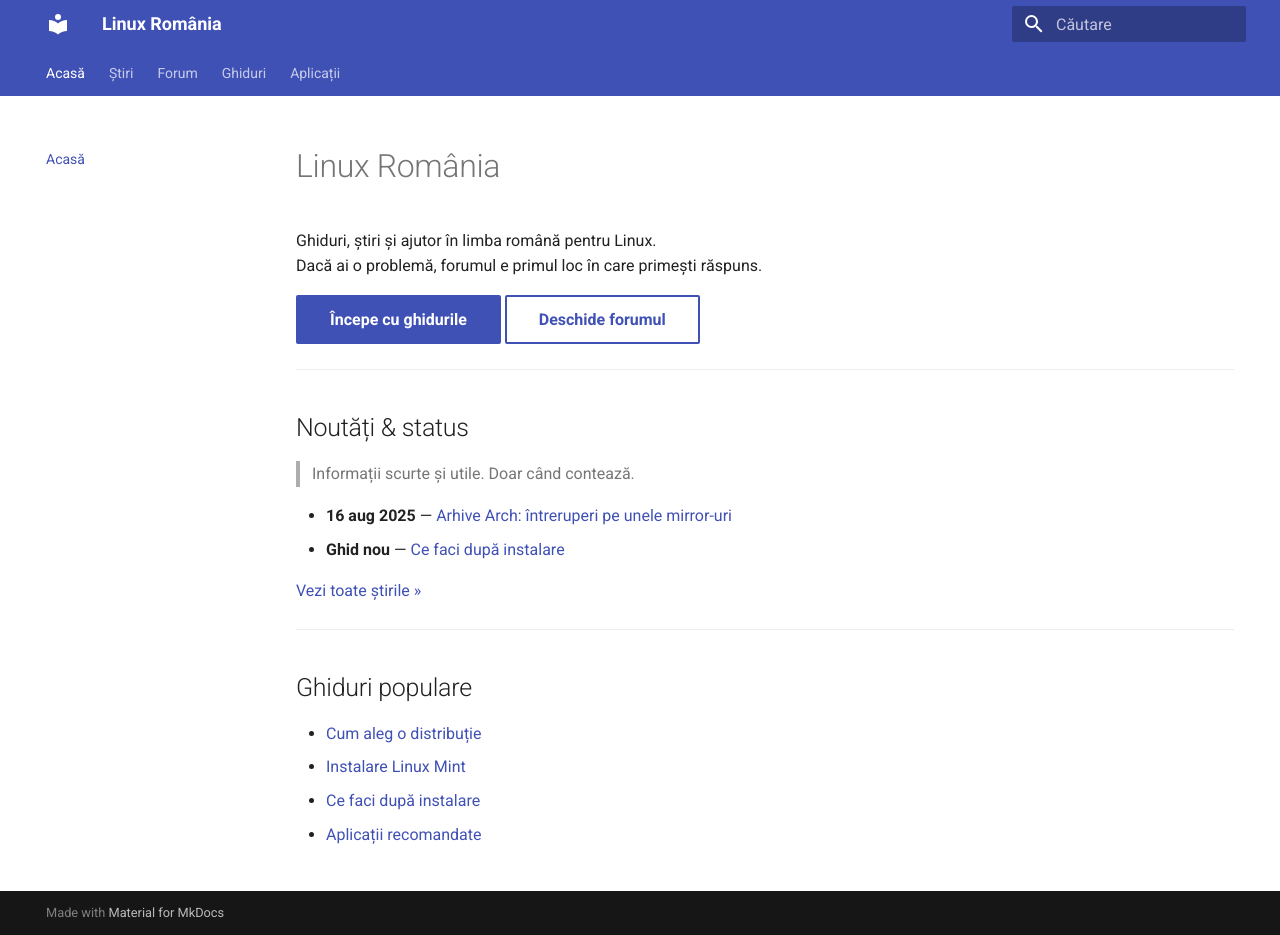
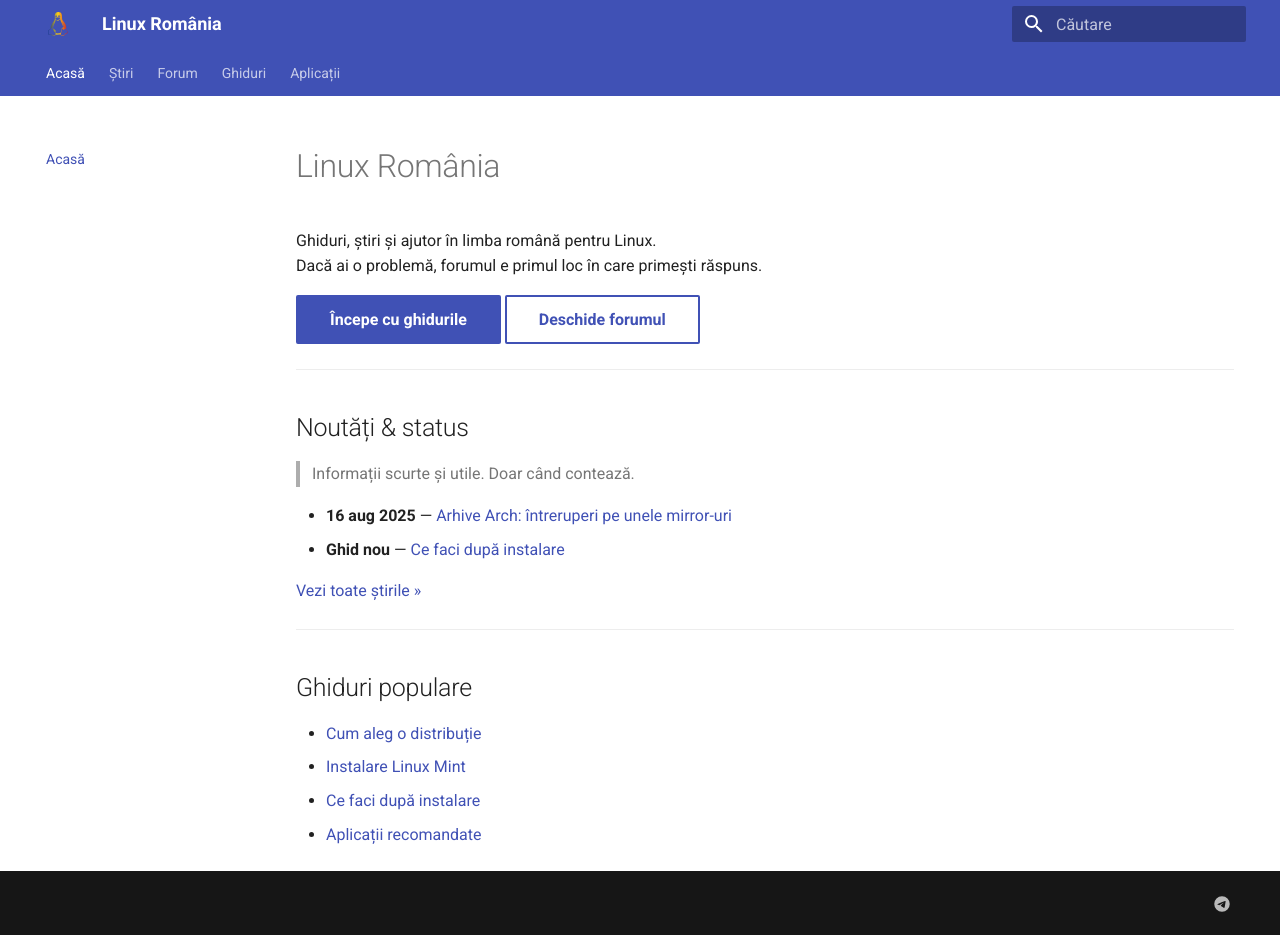
Before and after one commit to linux-romania/linuxromania-site, an MkDocs documentation site: the page built from docs/index.md, in a window 1280 px wide and 935 px high. Built offline with MkDocs 1.6.1 and Material for MkDocs 9.7.7, drawn with Linux system fonts in a browser that asks for light colours.

Commit message:
Update mkdocs.yml

```diff
--- a/mkdocs.yml
+++ b/mkdocs.yml
@@ -5,10 +5,13 @@
 theme:
   name: material
   language: ro
+  logo: assets/linuxromania.svg
+  favicon: assets/linuxromania.png
   features:
     - navigation.tabs        # top-level tabs
     - navigation.sections    # left sidebar sections on inner pages
     - navigation.instant
+    - navigation.top
     - content.code.copy
     - search.suggest
     - search.highlight
@@ -17,6 +20,18 @@
   - admonition
   - pymdownx.details
   - pymdownx.superfences
+
+extra:
+  social:
+    - icon: fontawesome/brands/telegram
+      link: https://t.me/linuxromania
+  alternate: []
+  generator: false
+  actions:
+    - label: Forum
+      icon: material/forum
+      link: https://forum.linuxromania.eu
+      class: md-button md-button--primary
 
 nav:
   - Acasă: index.md
```
